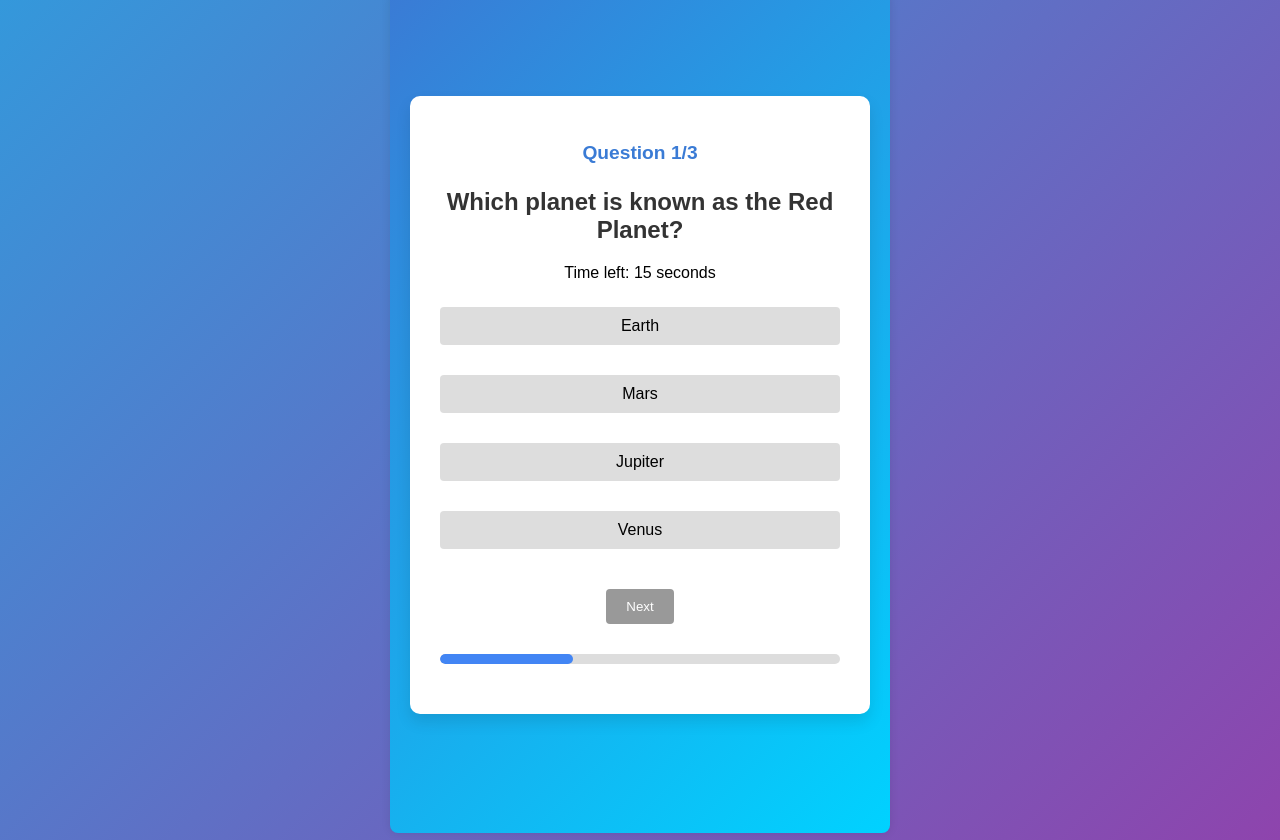
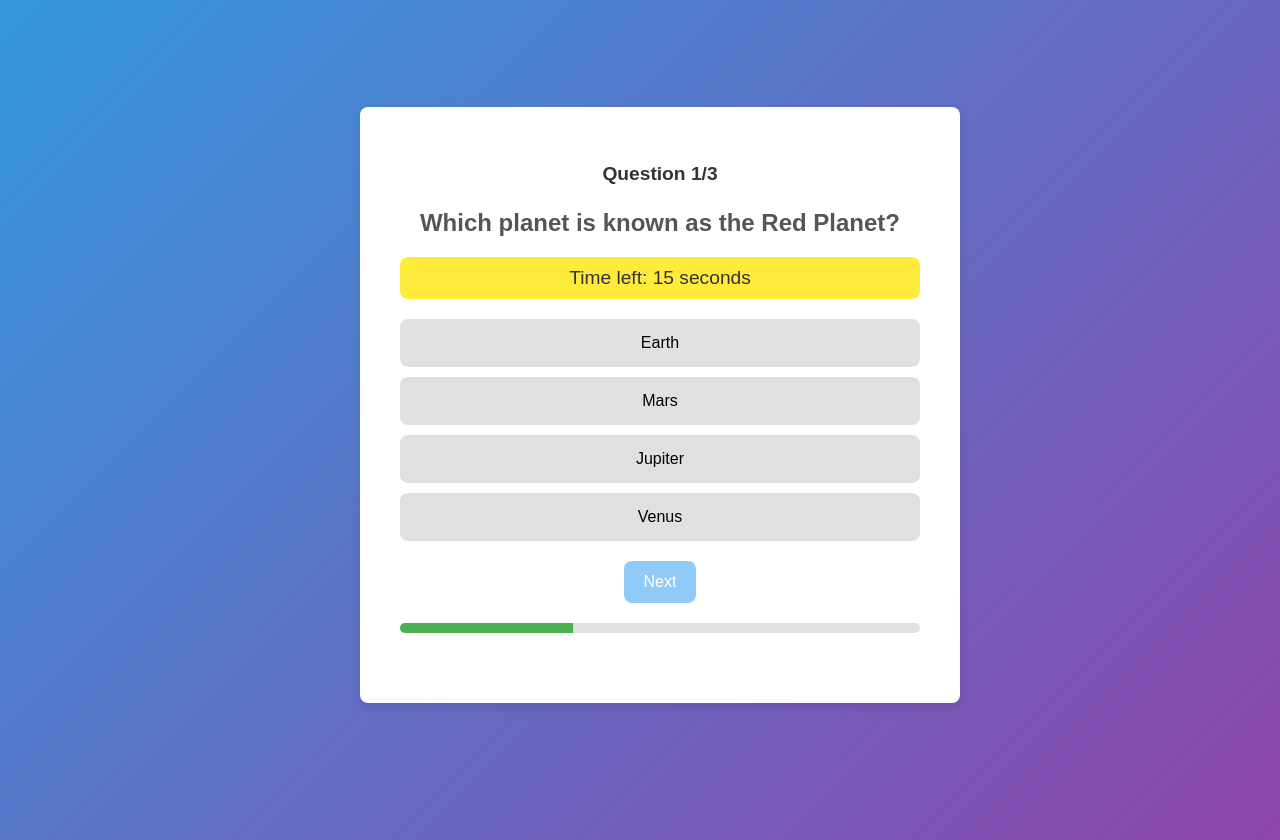
Before and after one commit to piyushsainips/my-app, a React (Create React App) app: page /Quiz in a window 1280 px wide. Built offline with nearby package versions, Linux system fonts and the light colour scheme.

Commit message:
Update quiz.css

```diff
--- a/src/component/quiz.css
+++ b/src/component/quiz.css
@@ -1,212 +1,211 @@
-/* Main container */
-.quiz-container {
+/* quiz.css */
+
+/* General Styles */
+body {
+  font-family: 'Arial', sans-serif;
+  background-color: #f5f5f5;
   display: flex;
   justify-content: center;
   align-items: center;
   height: 100vh;
-    background: linear-gradient(135deg, #3a7bd5 0%, #00d2ff 100%);
-    font-family: 'Arial', sans-serif;
+  margin: 0;
 }
 
-  /* Quiz box styling */
+.quiz-container {
+  width: 100%;
+  max-width: 600px;
+  background-color: #fff;
+  border-radius: 8px;
+  box-shadow: 0 4px 8px rgba(0, 0, 0, 0.1);
+  overflow: hidden;
+  text-align: center;
+  padding: 20px;
+}
+
+/* Quiz Box */
 .quiz-box {
-    background: white;
-    padding: 30px;
-    border-radius: 10px;
-    width: 400px;
-    box-shadow: 0px 8px 15px rgba(0, 0, 0, 0.1);
-    text-align: center;
+  padding: 20px;
 }
 
 .question-number {
-    color: #3a7bd5;
-    font-size: 18px;
+  font-size: 1.2em;
+  color: #333;
+  margin-bottom: 10px;
 }
 
 .question {
-    font-size: 24px;
-    color: #333;
+  font-size: 1.5em;
+  color: #555;
   margin-bottom: 20px;
 }
 
-  /* Option buttons */
+/* Timer */
+.timer {
+  background-color: #ffeb3b;
+  color: #333;
+  font-size: 1.2em;
+  padding: 10px;
+  border-radius: 8px;
+  margin-bottom: 20px;
+}
+
+/* Options */
 .options {
-    display: flex;
-    flex-direction: column;
-    gap: 10px;
+  display: grid;
+  grid-template-columns: 1fr;
+  grid-gap: 10px;
+  margin-bottom: 20px;
 }
 
 .option-button {
-    background-color: #f0f0f0;
+  padding: 15px;
+  font-size: 1em;
+  border-radius: 8px;
+  background-color: #e0e0e0;
   border: none;
-    padding: 15px;
-    border-radius: 5px;
   cursor: pointer;
-    transition: background-color 0.3s;
-    font-size: 16px;
-  }
-
-  .option-button.selected {
-    background-color: #3a7bd5;
-    color: white;
+  transition: background-color 0.3s ease;
 }
 
 .option-button:hover {
-    background-color: #3a7bd5;
-    color: white;
+  background-color: #bdbdbd;
 }
 
-  /* Control buttons */
+/* Correct/Incorrect Animations */
+.correct-blink {
+  background-color: #4caf50 !important;
+  animation: correctBlink 0.5s ease-in-out 2;
+}
+
+.incorrect-blink {
+  background-color: #f44336 !important;
+  animation: incorrectBlink 0.5s ease-in-out 2;
+}
+
+@keyframes correctBlink {
+  0%, 100% { background-color: #4caf50; }
+  50% { background-color: #a5d6a7; }
+}
+
+@keyframes incorrectBlink {
+  0%, 100% { background-color: #f44336; }
+  50% { background-color: #ef9a9a; }
+}
+
+/* Next/Submit Button */
 .controls {
   margin-top: 20px;
 }
 
 .next-button {
-    background-color: #00d2ff;
+  background-color: #2196f3;
+  color: #fff;
+  padding: 12px 20px;
   border: none;
-    padding: 10px 20px;
-    border-radius: 5px;
-    color: white;
+  border-radius: 8px;
   cursor: pointer;
-    transition: background-color 0.3s;
+  font-size: 1em;
+  transition: background-color 0.3s ease;
 }
 
 .next-button:hover {
-    background-color: #007bbd;
+  background-color: #1976d2;
 }
 
-  /* Progress bar */
+.next-button:disabled {
+  background-color: #90caf9;
+  cursor: not-allowed;
+}
+
+/* Progress Bar */
 .progress-bar {
-    margin-top: 15px;
-    width: 100%;
-    height: 8px;
-    background-color: #f0f0f0;
-    border-radius: 10px;
+  background-color: #e0e0e0;
+  border-radius: 8px;
   overflow: hidden;
+  height: 10px;
+  margin-top: 20px;
 }
 
 .progress {
+  background-color: #4caf50;
   height: 100%;
-    background-color: #3a7bd5;
-    width: 0;
-    transition: width 0.3s ease;
 }
 
 /* Result Box */
 .result-box {
-    background: white;
-    padding: 30px;
-    border-radius: 10px;
+  padding: 20px;
   text-align: center;
-    box-shadow: 0px 8px 15px rgba(0, 0, 0, 0.1);
 }
 
 .result-box h2 {
-    font-size: 28px;
-    color: #333;
+  font-size: 2em;
+  color: #4caf50;
+  margin-bottom: 20px;
 }
 
 .result-box p {
-    font-size: 20px;
+  font-size: 1.2em;
   color: #555;
+  margin-bottom: 20px;
 }
 
-  .restart-button {
-    background-color: #3a7bd5;
-    color: white;
-    border: none;
-    padding: 10px 20px;
-    border-radius: 5px;
-    cursor: pointer;
+/* Result Controls */
+.result-controls {
+  display: flex;
+  justify-content: space-around;
   margin-top: 20px;
 }
 
-  .restart-button:hover {
-    background-color: #007bbd;
+.restart-button, .progress-button {
+  background-color: #ff9800;
+  color: #fff;
+  padding: 12px 20px;
+  border: none;
+  border-radius: 8px;
+  cursor: pointer;
+  font-size: 1em;
+  transition: background-color 0.3s ease;
 }
 
-  .progress-button {
-    background-color: #3a7bd5;
-    color: white;
-    border: none;
-    padding: 10px 20px;
-    border-radius: 5px;
-    cursor: pointer;
-    gap: 20px;
-    margin-top: 20px;
+.restart-button:hover, .progress-button:hover {
+  background-color: #e67e22;
 }
 
-  .progress-button:hover {
-    background-color: #007bbd;
+/* Progress Details for Pie Chart */
+.progress-details {
+  margin-top: 20px;
+  padding: 20px;
+  background-color: #f0f4f7;
+  border-radius: 8px;
 }
 
-  .answer-item.correct {
-    color: green;
+/* Mobile Responsiveness */
+@media screen and (max-width: 768px) {
+  .quiz-container {
+    width: 90%;
+    padding: 15px;
   }
 
-  .answer-item.incorrect {
-    color: red;
+  .option-button {
+    font-size: 0.9em;
+    padding: 12px;
+  }
+
+  .next-button, .restart-button, .progress-button {
+    font-size: 0.9em;
+    padding: 10px;
+  }
+
+  .result-box h2 {
+    font-size: 1.8em;
+  }
+
+  .result-box p {
+    font-size: 1.1em;
+  }
 }
 
 
-  /* quiz.css */
-.quiz-container {
-  max-width: 600px;
-  margin: 0 auto;
-  padding: 20px;
-  background-color: #f9f9f9;
-  border-radius: 8px;
-  box-shadow: 0 0 10px rgba(0, 0, 0, 0.1);
-}
-
-.quiz-box, .result-box {
-  text-align: center;
-}
-
-.question-number {
-  font-size: 1.2em;
-  margin-bottom: 10px;
-}
-
-.question {
-  font-size: 1.5em;
-  margin-bottom: 20px;
-}
-
-.options {
-  margin-bottom: 20px;
-}
-
-.option-button {
-  display: block;
-  width: 100%;
-  padding: 10px;
-  margin: 10px 0;
-  background-color: #ddd;
-  border: none;
-  border-radius: 4px;
-  cursor: pointer;
-}
-
-.option-button.selected {
-  background-color: #4285f4;
-  color: white;
-}
-
-.next-button, .restart-button, .progress-button {
-  padding: 10px 20px;
-  margin: 10px 5px;
-  background-color: #4285f4;
-  color: white;
-  border: none;
-  border-radius: 4px;
-  cursor: pointer;
-}
-
-.next-button:disabled {
-  background-color: #999;
-  cursor: not-allowed;
-}
 /* Scrollable container for see-progress */
 .progress-details {
   margin-top: 20px;
@@ -215,76 +214,45 @@
   padding-right: 10px; /* Add some padding for better UX */
 }
 
-.progress-bar {
-  width: 100%;
-  background-color: #ddd;
-  border-radius: 5px;
-  height: 10px;
-  margin: 20px 0;
+.suggestions {
+  margin-top: 20px;
+  padding: 15px;
+  border-radius: 10px;
+  background-color: #f0f0f5;
+  color: #333;
+  font-size: 18px;
+  line-height: 1.5;
+  text-align: center;
+  box-shadow: 0 4px 8px rgba(0, 0, 0, 0.1);
 }
 
-.progress {
-  height: 100%;
-  background-color: #4285f4;
-  border-radius: 5px;
-}
-
-.result-controls {
-  margin-top: 20px;
-}
-
-.result-controls button {
-  margin: 10px;
-}
-
-.progress-details {
-  margin-top: 20px;
-}
-
-.answer-item {
-  padding: 10px;
-  margin: 10px 0;
-  background-color: #f1f1f1;
-  border-radius: 4px;
-}
-
-.answer-item.correct {
-  border-left: 4px solid green;
-}
-
-.answer-item.incorrect {
-  border-left: 4px solid red;
-}
-
-/* Styling for the Pie Chart and Suggestions */
-.chart-container {
-  height: 200px;
-  width: 200x;
-  margin-top: 30px;
-  padding: 20px;
-  background-color: #ffffff;
-  border-radius: 8px;
-  box-shadow: 0 0 10px rgba(0, 0, 0, 0.1);
-}
-
-.chart-container h4 {
+.suggestions h3 {
+  color: #4caf50; /* This can be customized to match the theme */
+  font-size: 22px;
   margin-bottom: 10px;
 }
 
-.suggestions {
-  margin-top: 20px;
-  padding: 20px;
-  background-color: #fff9e6;
-  border-radius: 8px;
-  box-shadow: 0 0 10px rgba(0, 0, 0, 0.1);
+.suggestions p {
+  font-size: 18px;
+  color: #666;
 }
 
-.suggestions h4 {
-  margin-bottom: 10px;
-  color: #f57c00;
+.suggestions strong {
+  color: #4caf50;
 }
 
-.suggestions p {
-  font-size: 1.2em;
-  color: #333;
+.suggestions.high-performance {
+  background-color: #e0f7fa;
 }
+
+.suggestions.medium-performance {
+  background-color: #fff8e1;
+}
+
+.suggestions.low-performance {
+  background-color: #ffebee;
+}
+
+.suggestions p em {
+  font-style: italic;
+}
```
Lines whose indentation alone changed are shown as unchanged.
